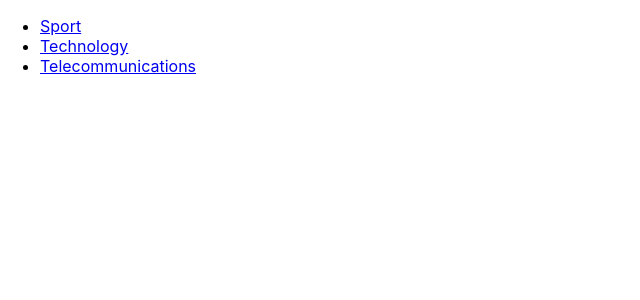
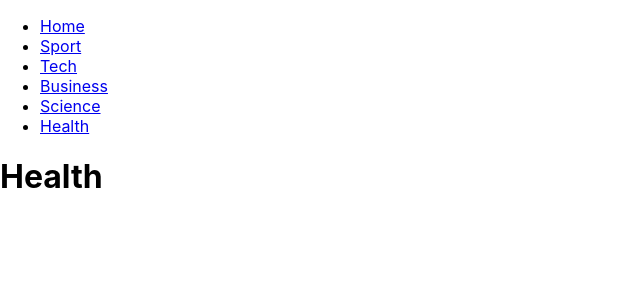
Before and after one commit to MitchfFirstGit/PWA-News, a React (Create React App) app: page /#/Health in a window 1280 px wide. Shown: the top 300 px of the page, without its empty margins (0-640 px from the left). Built offline with nearby package versions, Linux system fonts and the light colour scheme.

Commit message:
add menu

```diff
--- a/src/App.js
+++ b/src/App.js
@@ -2,11 +2,14 @@ import React from 'react';
 import logo from './logo.svg';
 import './App.css';
 import { HashRouter, Route, Link } from "react-router-dom";
-import  {Sport} from './Components/Sport';
-import  {Technology} from './Components/Technology';
-import  {Telecommunications} from './Components/Telecommunications';
+import  {Business} from './Components/Business/Business';
+import  {Health} from './Components/Health/Health';
+import  {Home} from './Components/Home/Home';
+import  {Science} from './Components/Science/Science';
+import  {Sport} from './Components/Sport/Sport';
+import  {Tech} from './Components/Tech/Tech';
 
-import { createHistory } from "history";
+
 function App() {
   // basename={process.env.PUBLIC_URL}
   return (
@@ -15,20 +18,35 @@ function App() {
           <nav>
             <ul>
               <li>
-                <Link to="/">Sport</Link>
+                <Link to="/">Home</Link>
               </li>
               <li>
-                <Link to="/Technology/">Technology</Link>
+                <Link to="/Sport/">Sport</Link>
               </li>
               <li>
-                <Link to="/Telecommunications/">Telecommunications</Link>
+                <Link to="/Tech/">Tech</Link>
+              </li>
+              <li>
+                <Link to="/Business/">Business</Link>
+              </li>
+              <li>
+                <Link to="/Science/">Science</Link>
+              </li>
+              <li>
+                <Link to="/Health/">Health</Link>
               </li>
             </ul>
           </nav>
 
-          <Route path="/" exact component={Sport} />
-          <Route path="/Technology/" component={Technology} />
-          <Route path="/Telecommunications/" component={Telecommunications} />
+
+
+
+          <Route path="/" exact component={Home} />
+          <Route path="/Sport/" component={Sport} />
+          <Route path="/Tech/" component={Tech} />
+          <Route path="/Business/" component={Business} />
+          <Route path="/Science/" component={Science} />
+          <Route path="/Health/" component={Health} />
         </div>
       </HashRouter>
   );
--- /dev/null
+++ b/src/Components/Business/Business.js
@@ -0,0 +1,7 @@
+import React from 'react';
+
+export function Business() {
+    return (
+<h1>Business</h1>
+    );
+};
--- /dev/null
+++ b/src/Components/Health/Health.js
@@ -0,0 +1,7 @@
+import React from 'react';
+
+export function Health() {
+    return (
+        <h1>Health</h1>
+    );
+};
--- a/src/Components/History.js
+++ /dev/null
@@ -1,3 +0,0 @@
-import { createBrowserHistory } from "history";
-
-export default createBrowserHistory({ basename: process.env.PUBLIC_URL });
--- /dev/null
+++ b/src/Components/Home/Home.js
@@ -0,0 +1,7 @@
+import React from 'react';
+
+export function Home() {
+    return (
+        <h1>Home</h1>
+    );
+};
--- /dev/null
+++ b/src/Components/Science/Science.js
@@ -0,0 +1,7 @@
+import React from 'react';
+
+export function Science() {
+    return (
+        <h1>Science</h1>
+    );
+};
--- /dev/null
+++ b/src/Components/Tech/Tech.js
@@ -0,0 +1,7 @@
+import React from 'react';
+
+export function Tech() {
+    return (
+        <h1>Tech</h1>
+    );
+};
--- a/src/Components/Technology.js
+++ /dev/null
@@ -1,7 +0,0 @@
-import React from 'react';
-
-export function Technology() {
-    return (
-        <h1>Technology</h1>
-    );
-};
--- a/src/Components/Telecommunications.js
+++ /dev/null
@@ -1,7 +0,0 @@
-import React from 'react';
-
-export function Telecommunications() {
-    return (
-<h1>Telecommunications</h1>
-    );
-};
```
Also changed, not shown: src/Components/SideBar/SideBar.js (added), src/Components/Sport/Sport.js (renamed from src/Components/Sport.js).
